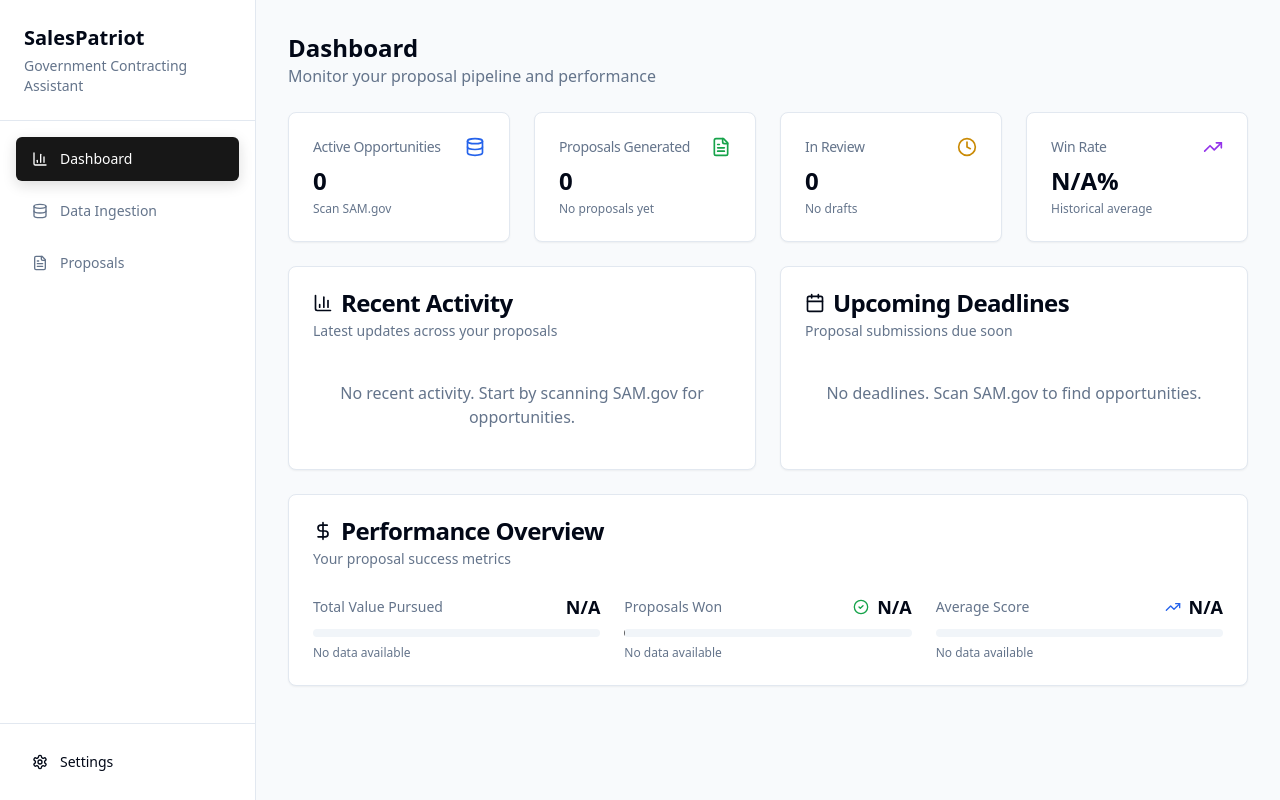
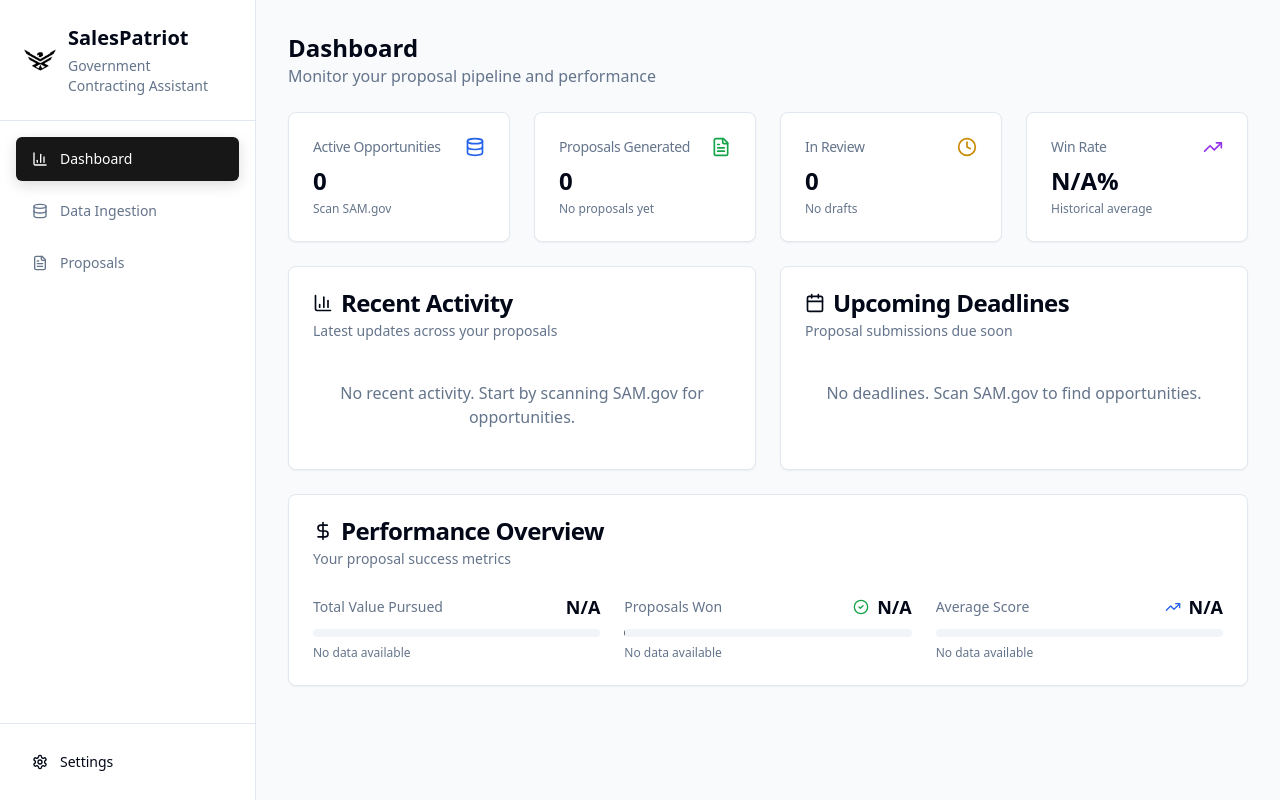
Before and after one commit to krishs09-123/salespatriot-ai-assistant, a React (Vite) app: page / in a window 1280 px wide. Built offline with nearby package versions, Linux system fonts and the light colour scheme.

Commit message:
Add logo to header
Add the provided logo next to the "Sales Patriot" name in the top-left corner of the header.

```diff
--- a/src/components/layout/Sidebar.tsx
+++ b/src/components/layout/Sidebar.tsx
@@ -26,8 +26,17 @@ export const Sidebar = ({ activeTab, onTabChange }: SidebarProps) => {
     <div className="w-64 h-screen bg-card border-r border-border flex flex-col">
       {/* Header */}
       <div className="p-6 border-b border-border">
-        <h1 className="text-xl font-bold text-foreground">SalesPatriot</h1>
-        <p className="text-sm text-muted-foreground mt-1">Government Contracting Assistant</p>
+        <div className="flex items-center gap-3">
+          <img
+            src="/lovable-uploads/9b61ad7d-0778-48f5-82a6-8e12a3a87579.png"
+            alt="SalesPatriot Logo"
+            className="w-8 h-8"
+          />
+          <div>
+            <h1 className="text-xl font-bold text-foreground">SalesPatriot</h1>
+            <p className="text-sm text-muted-foreground mt-1">Government Contracting Assistant</p>
+          </div>
+        </div>
       </div>
 
       {/* Navigation */}
```
Also changed, not shown: public/lovable-uploads/9b61ad7d-0778-48f5-82a6-8e12a3a87579.png (added).
